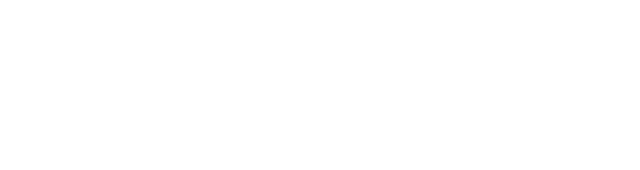
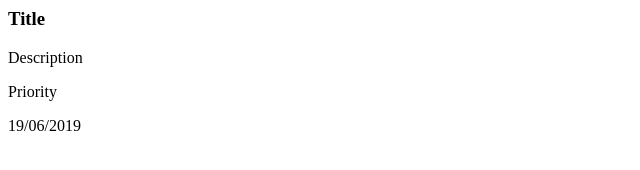
Before and after one commit to gferrarocamus/to-do-list, a plain HTML site: page index.html in a window 1280 px wide. Shown: the whole page, without its empty margins (0-640 px from the left). Drawn offline with Linux system fonts and the light colour scheme.

Commit message:
add forms and set out factories

```diff
--- a/index.html
+++ b/index.html
@@ -6,6 +6,8 @@
   <title>To-Do List</title>
 </head>
 <body>
+  <div id="projects"></div>
+  <div id="toDos"></div>
   <script src='main.js'></script>
 </body>
 </html>
--- a/main.js
+++ b/main.js
@@ -1 +1 @@
-!function(e){var t={};function r(n){if(t[n])return t[n].exports;var o=t[n]={i:n,l:!1,exports:{}};return e[n].call(o.exports,o,o.exports,r),o.l=!0,o.exports}r.m=e,r.c=t,r.d=function(e,t,n){r.o(e,t)||Object.defineProperty(e,t,{enumerable:!0,get:n})},r.r=function(e){"undefined"!=typeof Symbol&&Symbol.toStringTag&&Object.defineProperty(e,Symbol.toStringTag,{value:"Module"}),Object.defineProperty(e,"__esModule",{value:!0})},r.t=function(e,t){if(1&t&&(e=r(e)),8&t)return e;if(4&t&&"object"==typeof e&&e&&e.__esModule)return e;var n=Object.create(null);if(r.r(n),Object.defineProperty(n,"default",{enumerable:!0,value:e}),2&t&&"string"!=typeof e)for(var o in e)r.d(n,o,function(t){return e[t]}.bind(null,o));return n},r.n=function(e){var t=e&&e.__esModule?function(){return e.default}:function(){return e};return r.d(t,"a",t),t},r.o=function(e,t){return Object.prototype.hasOwnProperty.call(e,t)},r.p="",r(r.s=0)}([function(e,t){}]);
+!function(e){var t={};function n(r){if(t[r])return t[r].exports;var o=t[r]={i:r,l:!1,exports:{}};return e[r].call(o.exports,o,o.exports,n),o.l=!0,o.exports}n.m=e,n.c=t,n.d=function(e,t,r){n.o(e,t)||Object.defineProperty(e,t,{enumerable:!0,get:r})},n.r=function(e){"undefined"!=typeof Symbol&&Symbol.toStringTag&&Object.defineProperty(e,Symbol.toStringTag,{value:"Module"}),Object.defineProperty(e,"__esModule",{value:!0})},n.t=function(e,t){if(1&t&&(e=n(e)),8&t)return e;if(4&t&&"object"==typeof e&&e&&e.__esModule)return e;var r=Object.create(null);if(n.r(r),Object.defineProperty(r,"default",{enumerable:!0,value:e}),2&t&&"string"!=typeof e)for(var o in e)n.d(r,o,function(t){return e[t]}.bind(null,o));return r},n.n=function(e){var t=e&&e.__esModule?function(){return e.default}:function(){return e};return n.d(t,"a",t),t},n.o=function(e,t){return Object.prototype.hasOwnProperty.call(e,t)},n.p="",n(n.s=0)}([function(e,t,n){"use strict";n.r(t);const r=(e=>{const t=document.createElement("div");t.classList.add("toDo");const n=[document.createElement("h3"),document.createElement("p"),document.createElement("p"),document.createElement("p")];return n.forEach((t,n)=>{t.textContent=e[n]}),n.forEach(e=>{t.appendChild(e)}),t})(["Title","Description","Priority","19/06/2019"]);document.getElementById("toDos").appendChild(r)}]);
```
